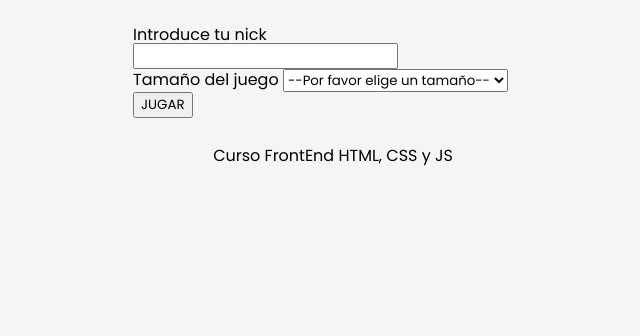
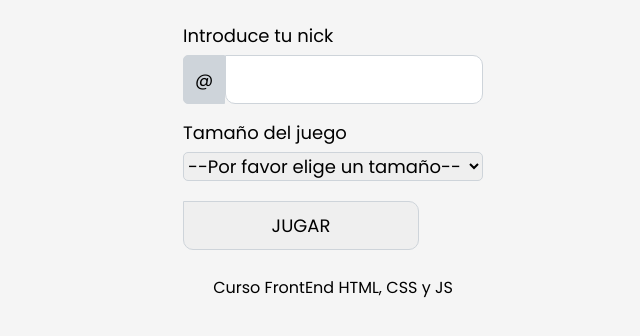
Before and after one commit to MatiMeza/FrontendJS, a plain HTML site: page index.html in a window 1280 px wide. Shown: the part 96-432 px from the top of the page, without its empty margins (307-947 px from the left). Drawn offline with Linux system fonts and the light colour scheme.

Commit message:
More CSS

```diff
--- a/css/estilos.css
+++ b/css/estilos.css
@@ -4,16 +4,65 @@ body{
 }
 header,footer{
     text-align: center;
-    width: 400px;
+    width: 300px;
     margin: 30px auto 0px auto;
 }
 main{
-    width: 400px;
+    width: 300px;
     margin: 30px auto 0px auto;
 }
+form{
+    display: flex;
+    flex-direction: column;
+    row-gap: 20px;
+    font-size: 18px;
+}
+label{
+    display: block;
+    margin-bottom: 10px;
+}
 input{
+    display: inline;
     font-family: 'Poppins', sans-serif;
+    width: 236px;
+    border: 1px solid #ced4da;
+    padding: 10px;
+    border-radius: 0px 10px 10px 10px;
+    font-weight: 200;
+    font-size: 18px;
+}
+input[type = "sumbit"]{
+    background-color: #fd0c49;
+    color: #fff;
+    font-weight: 400;
+    border: radius 5px;
+    width: 100%;
 }
 select{
     font-family: 'Poppins', sans-serif;
+    width: 100%;
+    border: 1px solid #ced4da;
+    border-radius: 5px;
+    font-weight: 200;
+    font-size: 18px;
 }
+
+footer{
+    text-align: center;
+    font-weight: 100;
+}
+
+/* IDs */
+
+#nicka{
+    float: left;
+    font-family: 'Poppins', sans-serif;
+    text-align: center;
+    width: 20px;
+    background-color: #ced4da;
+    border: 1px solid #ced4da;
+    padding: 10px;
+    border-radius: 5px 0px 0px 5px;
+    font-weight: 400;
+    font-size: 18px;
+}
--- a/index.html
+++ b/index.html
@@ -19,6 +19,7 @@
         <form action="#">
             <div class="itemform">
                 <label for="nick">Introduce tu nick</label>
+                <input type="text" name="nick" value="@" id="nicka" readonly>
                 <input type="text" name="nick" id="nick">
             </div>
             <div class="itemform">
```
